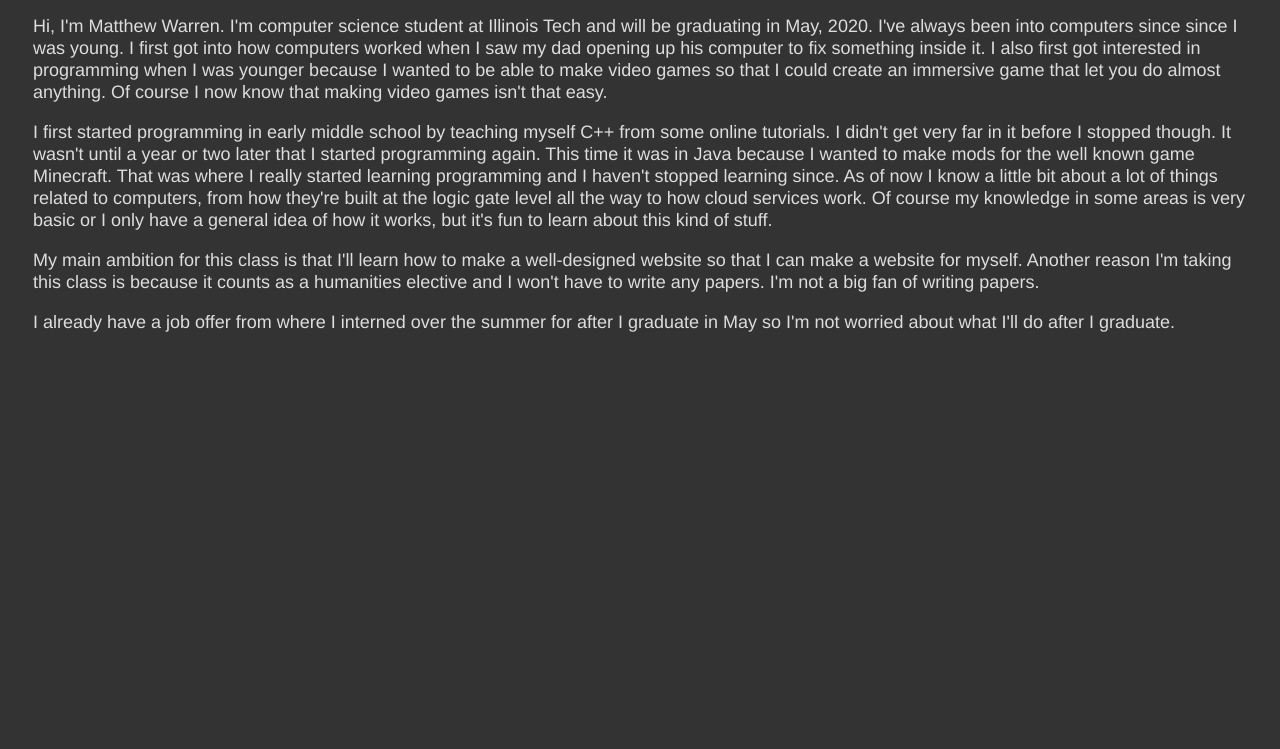
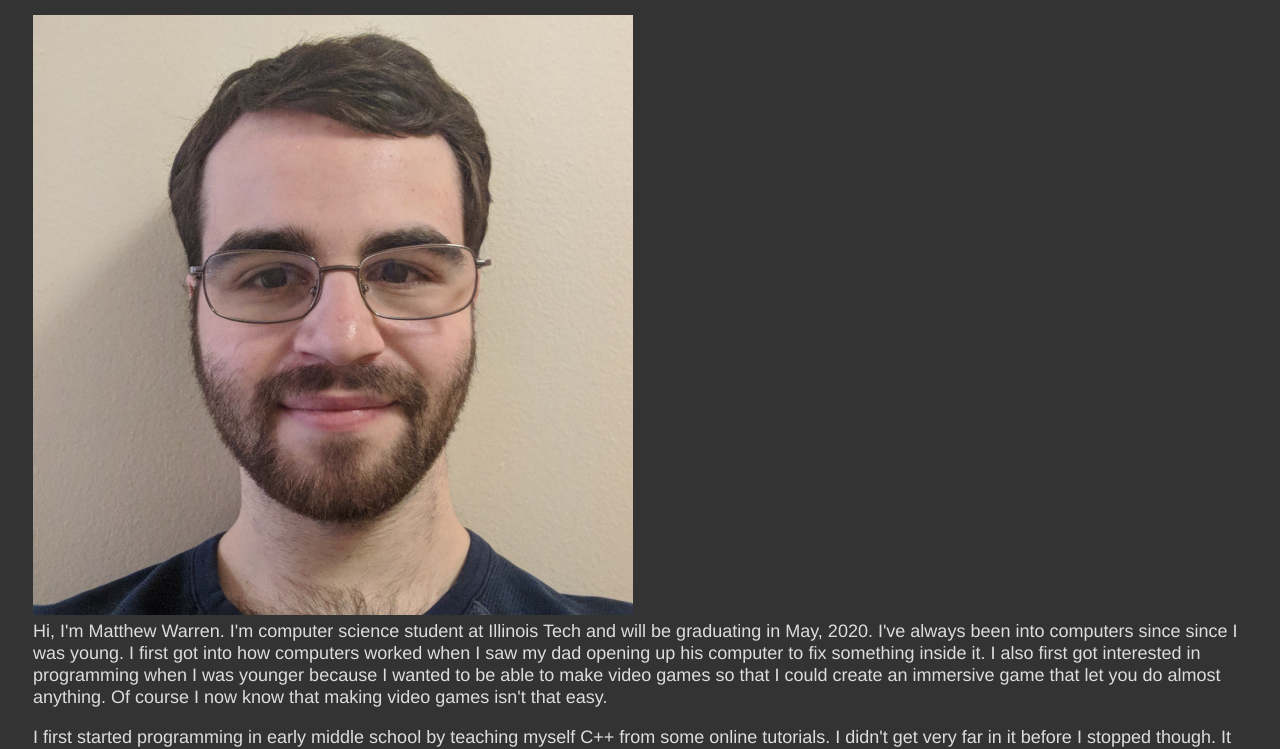
Before and after one commit to EnderShadow/com-330-project-one, a plain HTML site: page index.html in a window 1280 px wide. Shown: the part 52-801 px from the top of the page. Drawn offline with Linux system fonts and the light colour scheme.

Commit message:
Added an image of me

```diff
--- a/index.html
+++ b/index.html
@@ -8,6 +8,7 @@
   </head>
   <body>
     <h1>Matthew Warren Project 1</h1>
+    <img src="assets/me.jpg" alt="An image of Matthew Warren"></img>
     <p>
       Hi, I'm Matthew Warren. I'm computer science student at Illinois Tech and will be graduating in May, 2020. I've always been into computers since since I was young. I first got into how computers worked when I saw my dad opening up his computer to fix something inside it. I also first got interested in programming when I was younger because I wanted to be able to make video games so that I could create an immersive game that let you do almost anything. Of course I now know that making video games isn't that easy.
     </p>
```
Also changed, not shown: assets/me.jpg (added).
